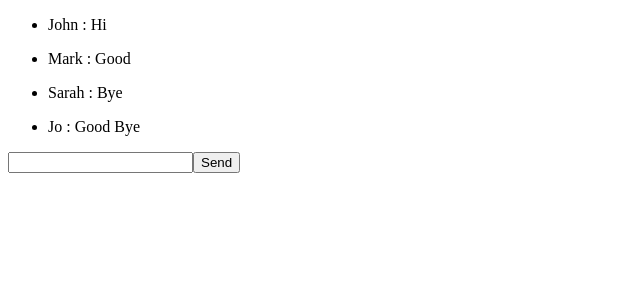
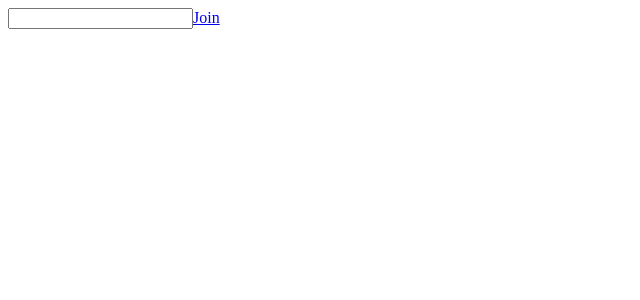
Before and after one commit to poomer123/react-socket.io-client, a React (Create React App) app: page / in a window 1280 px wide. Shown: the top 300 px of the page, without its empty margins (0-640 px from the left). Built offline with nearby package versions, Linux system fonts and the light colour scheme.

Commit message:
member name form and link to chat room

```diff
--- a/src/App.js
+++ b/src/App.js
@@ -1,13 +1,15 @@
 import React from 'react'
 import { BrowserRouter as Router, Switch, Route } from 'react-router-dom'
 import ChatRoom from './chat/ChatRoom'
+import ChatForm from './chat/ChatForm'
 
 function App() {
 	return (
 		<div>
 			<Router>
 				<Switch>
-                    <Route path="/" component={ChatRoom} />
+					<Route path="/chatroom" exact component={ChatRoom} />
+					<Route path="/" exact component={ChatForm} />
 				</Switch>
 			</Router>
 		</div>
--- /dev/null
+++ b/src/chat/ChatForm.js
@@ -0,0 +1,15 @@
+import React, { useState } from 'react'
+import { Link } from 'react-router-dom'
+
+export default function ChatForm() {
+	const [name, setName] = useState('')
+	const handleChange = e => {
+		setName(e.target.value)
+	}
+	return (
+		<div>
+			<input type="name" onChange={handleChange} value={name} />
+			<Link to={{ pathname: '/chatroom', name }}>Join</Link>
+		</div>
+	)
+}
--- a/src/chat/ChatRoom.js
+++ b/src/chat/ChatRoom.js
@@ -3,7 +3,8 @@ import socketIOClient from 'socket.io-client'
 import MessageList from './MessageList'
 import MessageForm from './MessageForm'
 
-export default function ChatRoom() {
+export default function ChatRoom(props) {
+	const { name } = props.location
 	const [messages, setMessages] = useState([
 		{ id: 1, text: 'Hi', member: 'John' },
 		{ id: 2, text: 'Good', member: 'Mark' },
@@ -12,14 +13,13 @@ export default function ChatRoom() {
 	])
 
 	const messageSend = newMessage => {
-		console.log(newMessage)
 		setMessages([...messages, newMessage])
 	}
 
 	return (
 		<div>
 			<MessageList messages={messages} />
-			<MessageForm messageSend={messageSend} />
+			<MessageForm messageSend={messageSend} member={name} />
 		</div>
 	)
 }
--- a/src/chat/MessageForm.js
+++ b/src/chat/MessageForm.js
@@ -1,7 +1,7 @@
 import React, { useState } from 'react'
 
 export default function MessageForm(props) {
-	const { messageSend } = props
+	const { messageSend, member } = props
 	const [value, setValue] = useState('')
 
 	const handleChange = e => {
@@ -10,8 +10,7 @@ export default function MessageForm(props) {
 
 	const handleSubmit = e => {
 		e.preventDefault()
-		messageSend({ id: 5, text: value, member: 'Jojo' })
-		console.log('handleSubmit')
+		messageSend({ id: 5, text: value, member: member })
 	}
 
 	return (
```
Lines whose indentation alone changed are shown as unchanged.
